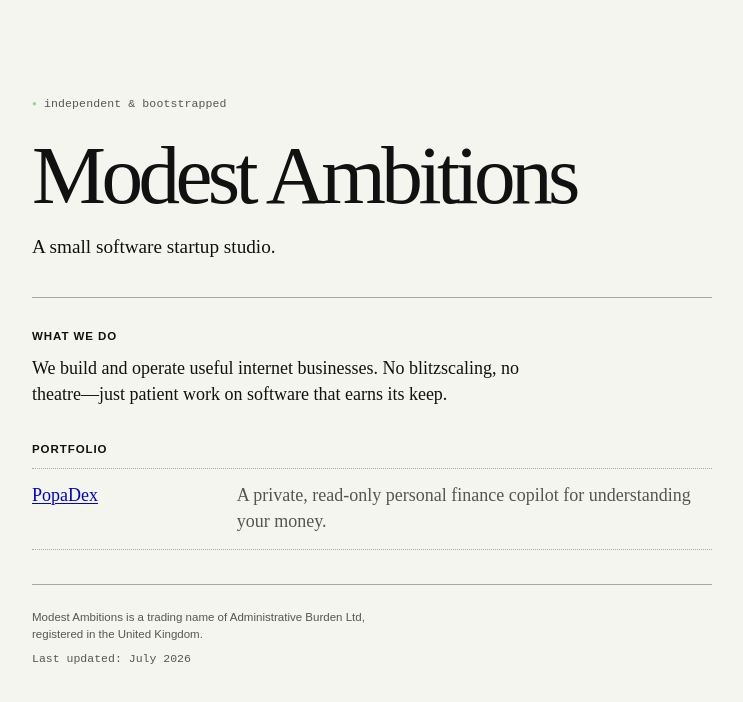
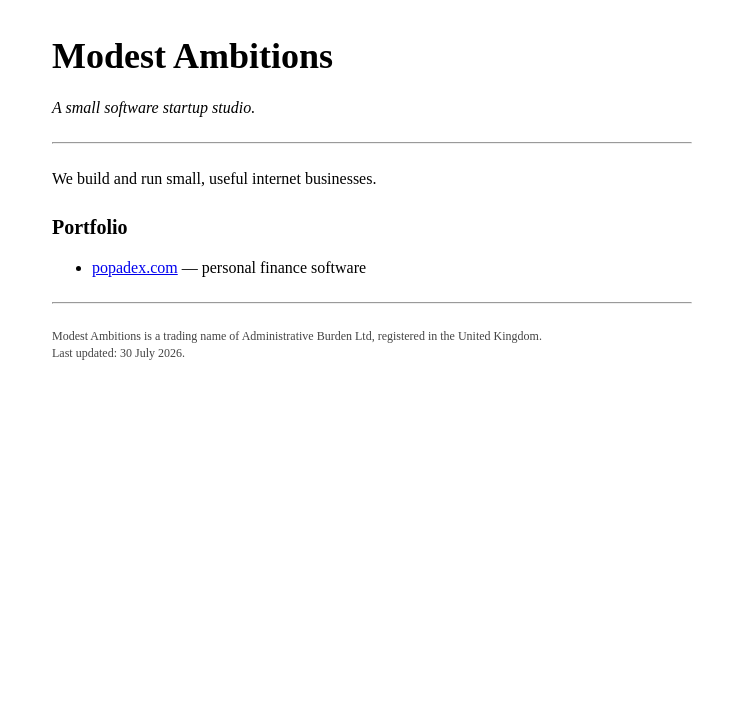
Before and after one commit to bit-of-a-shambles/modest-ambitions, a Next.js app: page / in a window 1280 px wide. Shown: the top 702 px of the page, without its empty margins (268-1011 px from the left). Built offline with nearby package versions, Linux system fonts and the light colour scheme.

Commit message:
Simplify landing page styling

```diff
--- a/app/globals.css
+++ b/app/globals.css
@@ -1,182 +1,51 @@
-:root {
-  --paper: #f5f5f0;
-  --ink: #111111;
-  --muted: #555555;
-  --rule: #a9a9a2;
-  --link: #0000cc;
-  --visited: #551a8b;
-  --online: #168200;
-}
-
-* {
-  box-sizing: border-box;
-}
-
-html {
-  background: var(--paper);
-}
-
 body {
-  margin: 0;
-  color: var(--ink);
-  background: var(--paper);
+  margin: 8px;
+  color: #000000;
+  background: #ffffff;
   font-family: "Times New Roman", Times, serif;
-  font-size: 18px;
-  line-height: 1.45;
+  font-size: 16px;
+  line-height: 1.35;
 }
 
 main {
-  width: min(100% - 40px, 680px);
-  margin: 0 auto;
-  padding: 12vh 0 48px;
-}
-
-header {
-  margin-bottom: 36px;
+  max-width: 640px;
+  margin: 32px auto;
 }
 
 h1 {
-  margin: 0;
-  font-size: clamp(2.6rem, 10vw, 5.2rem);
-  font-weight: 400;
-  line-height: 0.92;
-  letter-spacing: -0.055em;
+  margin: 0 0 4px;
+  font-size: 36px;
 }
 
-.lede {
-  margin: 20px 0 0;
-  font-size: 1.2rem;
-}
-
-.status {
-  margin: 0 0 24px;
-  color: var(--muted);
-  font-family: "Courier New", Courier, monospace;
-  font-size: 0.72rem;
-  letter-spacing: 0.01em;
-  text-transform: lowercase;
-}
-
-.status span {
-  color: var(--online);
-  font-size: 0.7em;
-  vertical-align: 0.12em;
+h2 {
+  margin: 24px 0 8px;
+  font-size: 20px;
 }
 
 hr {
-  height: 0;
-  margin: 0;
-  border: 0;
-  border-top: 1px solid var(--rule);
-}
-
-section {
-  padding: 30px 0 34px;
-}
-
-section + section {
-  padding-top: 0;
-}
-
-h2 {
-  margin: 0 0 10px;
-  font-family: Arial, Helvetica, sans-serif;
-  font-size: 0.72rem;
-  font-weight: 700;
-  letter-spacing: 0.08em;
-  text-transform: uppercase;
-}
-
-p {
-  max-width: 60ch;
-}
-
-section p {
-  margin: 0;
+  margin: 24px 0;
 }
 
 a {
-  color: var(--link);
-  text-decoration: underline;
-  text-decoration-thickness: 1px;
-  text-underline-offset: 2px;
+  color: #0000ee;
 }
 
 a:visited {
-  color: var(--visited);
-}
-
-a:hover {
-  color: #cc0000;
+  color: #551a8b;
 }
 
 a:focus-visible {
-  outline: 2px dotted var(--ink);
-  outline-offset: 3px;
-}
-
-.portfolio {
-  margin: 0;
-  padding: 0;
-  list-style: none;
-}
-
-.portfolio li {
-  display: grid;
-  grid-template-columns: minmax(120px, 0.7fr) 1.8fr;
-  gap: 20px;
-  padding: 13px 0 15px;
-  border-top: 1px dotted var(--rule);
-}
-
-.portfolio li:last-child {
-  border-bottom: 1px dotted var(--rule);
-}
-
-.portfolio span {
-  color: var(--muted);
+  outline: 1px dotted #000000;
+  outline-offset: 2px;
 }
 
 footer {
-  padding-top: 24px;
-  color: var(--muted);
-  font-family: Arial, Helvetica, sans-serif;
-  font-size: 0.72rem;
-  line-height: 1.5;
-}
-
-footer p {
-  margin: 0 0 7px;
-}
-
-.updated {
-  font-family: "Courier New", Courier, monospace;
+  color: #444444;
+  font-size: 12px;
 }
 
 @media (max-width: 520px) {
-  body {
-    font-size: 17px;
-  }
-
   main {
-    width: min(100% - 28px, 680px);
-    padding-top: 64px;
-  }
-
-  .portfolio li {
-    grid-template-columns: 1fr;
-    gap: 4px;
+    margin: 20px 8px;
   }
 }
-
-@media (prefers-reduced-motion: no-preference) {
-  .status span {
-    animation: blink 1.6s steps(2, start) infinite;
-  }
-}
-
-@keyframes blink {
-  50% {
-    opacity: 0.35;
-  }
-}
--- a/app/page.tsx
+++ b/app/page.tsx
@@ -1,45 +1,30 @@
 export default function Home() {
   return (
     <main>
-      <header>
-        <p className="status">
-          <span aria-hidden="true">●</span> independent &amp; bootstrapped
-        </p>
-        <h1>Modest Ambitions</h1>
-        <p className="lede">A small software startup studio.</p>
-      </header>
+      <h1>Modest Ambitions</h1>
+      <p>
+        <em>A small software startup studio.</em>
+      </p>
 
       <hr />
 
-      <section aria-labelledby="about">
-        <h2 id="about">What we do</h2>
-        <p>
-          We build and operate useful internet businesses. No blitzscaling, no
-          theatre—just patient work on software that earns its keep.
-        </p>
-      </section>
+      <p>We build and run small, useful internet businesses.</p>
 
-      <section aria-labelledby="portfolio">
-        <h2 id="portfolio">Portfolio</h2>
-        <ol className="portfolio">
-          <li>
-            <a href="https://popadex.com">PopaDex</a>
-            <span>
-              A private, read-only personal finance copilot for understanding
-              your money.
-            </span>
-          </li>
-        </ol>
-      </section>
+      <h2>Portfolio</h2>
+      <ul>
+        <li>
+          <a href="https://popadex.com">popadex.com</a> — personal finance
+          software
+        </li>
+      </ul>
 
       <hr />
 
       <footer>
-        <p>
-          Modest Ambitions is a trading name of Administrative Burden Ltd,
-          registered in the United Kingdom.
-        </p>
-        <p className="updated">Last updated: July 2026</p>
+        Modest Ambitions is a trading name of Administrative Burden Ltd,
+        registered in the United Kingdom.
+        <br />
+        Last updated: 30 July 2026.
       </footer>
     </main>
   );
--- a/public-site/index.html
+++ b/public-site/index.html
@@ -6,156 +6,64 @@
     <meta name="description" content="An independent software startup studio building small, useful internet businesses.">
     <title>Modest Ambitions — Software Startup Studio</title>
     <style>
-      :root {
-        --paper: #f5f5f0;
-        --ink: #111;
-        --muted: #555;
-        --rule: #a9a9a2;
-        --link: #0000cc;
-        --visited: #551a8b;
-        --online: #168200;
-      }
-
-      * { box-sizing: border-box; }
-      html, body { background: var(--paper); }
-
       body {
-        margin: 0;
-        color: var(--ink);
+        margin: 8px;
+        color: #000;
+        background: #fff;
         font-family: "Times New Roman", Times, serif;
-        font-size: 18px;
-        line-height: 1.45;
+        font-size: 16px;
+        line-height: 1.35;
       }
 
       main {
-        width: min(100% - 40px, 680px);
-        margin: 0 auto;
-        padding: 12vh 0 48px;
+        max-width: 640px;
+        margin: 32px auto;
       }
 
-      header { margin-bottom: 36px; }
-
       h1 {
-        margin: 0;
-        font-size: clamp(2.6rem, 10vw, 5.2rem);
-        font-weight: 400;
-        line-height: .92;
-        letter-spacing: -.055em;
+        margin: 0 0 4px;
+        font-size: 36px;
       }
 
-      .lede { margin: 20px 0 0; font-size: 1.2rem; }
-
-      .status {
-        margin: 0 0 24px;
-        color: var(--muted);
-        font-family: "Courier New", Courier, monospace;
-        font-size: .72rem;
+      h2 {
+        margin: 24px 0 8px;
+        font-size: 20px;
       }
 
-      .status b {
-        color: var(--online);
-        font-size: .7em;
-        vertical-align: .12em;
+      hr { margin: 24px 0; }
+      a { color: #0000ee; }
+      a:visited { color: #551a8b; }
+      a:focus-visible { outline: 1px dotted #000; outline-offset: 2px; }
+
+      footer {
+        color: #444;
+        font-size: 12px;
       }
 
-      hr {
-        height: 0;
-        margin: 0;
-        border: 0;
-        border-top: 1px solid var(--rule);
+      @media (max-width: 520px) {
+        main { margin: 20px 8px; }
       }
-
-      section { padding: 30px 0 34px; }
-      section + section { padding-top: 0; }
-
-      h2 {
-        margin: 0 0 10px;
-        font-family: Arial, Helvetica, sans-serif;
-        font-size: .72rem;
-        letter-spacing: .08em;
-        text-transform: uppercase;
-      }
-
-      p { max-width: 60ch; }
-      section p { margin: 0; }
-
-      a {
-        color: var(--link);
-        text-decoration-thickness: 1px;
-        text-underline-offset: 2px;
-      }
-
-      a:visited { color: var(--visited); }
-      a:hover { color: #c00; }
-      a:focus-visible { outline: 2px dotted var(--ink); outline-offset: 3px; }
-
-      .portfolio { margin: 0; padding: 0; list-style: none; }
-
-      .portfolio li {
-        display: grid;
-        grid-template-columns: minmax(120px, .7fr) 1.8fr;
-        gap: 20px;
-        padding: 13px 0 15px;
-        border-top: 1px dotted var(--rule);
-        border-bottom: 1px dotted var(--rule);
-      }
-
-      .portfolio span { color: var(--muted); }
-
-      footer {
-        padding-top: 24px;
-        color: var(--muted);
-        font-family: Arial, Helvetica, sans-serif;
-        font-size: .72rem;
-        line-height: 1.5;
-      }
-
-      footer p { margin: 0 0 7px; }
-      .updated { font-family: "Courier New", Courier, monospace; }
-
-      @media (max-width: 520px) {
-        body { font-size: 17px; }
-        main { width: min(100% - 28px, 680px); padding-top: 64px; }
-        .portfolio li { grid-template-columns: 1fr; gap: 4px; }
-      }
-
-      @media (prefers-reduced-motion: no-preference) {
-        .status b { animation: blink 1.6s steps(2, start) infinite; }
-      }
-
-      @keyframes blink { 50% { opacity: .35; } }
     </style>
   </head>
   <body>
     <main>
-      <header>
-        <p class="status"><b aria-hidden="true">●</b> independent &amp; bootstrapped</p>
-        <h1>Modest Ambitions</h1>
-        <p class="lede">A small software startup studio.</p>
-      </header>
+      <h1>Modest Ambitions</h1>
+      <p><em>A small software startup studio.</em></p>
 
       <hr>
 
-      <section>
-        <h2>What we do</h2>
-        <p>We build and operate useful internet businesses. No blitzscaling, no theatre—just patient work on software that earns its keep.</p>
-      </section>
+      <p>We build and run small, useful internet businesses.</p>
 
-      <section>
-        <h2>Portfolio</h2>
-        <ol class="portfolio">
-          <li>
-            <a href="https://popadex.com">PopaDex</a>
-            <span>A private, read-only personal finance copilot for understanding your money.</span>
-          </li>
-        </ol>
-      </section>
+      <h2>Portfolio</h2>
+      <ul>
+        <li><a href="https://popadex.com">popadex.com</a> — personal finance software</li>
+      </ul>
 
       <hr>
 
       <footer>
-        <p>Modest Ambitions is a trading name of Administrative Burden Ltd, registered in the United Kingdom.</p>
-        <p class="updated">Last updated: July 2026</p>
+        Modest Ambitions is a trading name of Administrative Burden Ltd, registered in the United Kingdom.<br>
+        Last updated: 30 July 2026.
       </footer>
     </main>
   </body>
```
